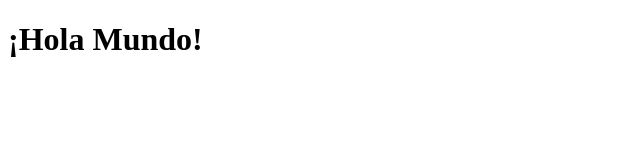
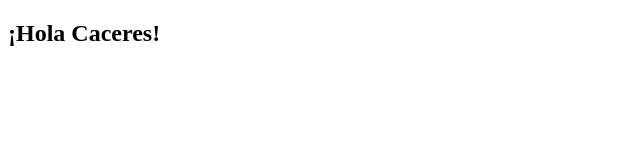
Before and after one commit to andresdmv/test, a plain HTML site: page index.html in a window 1280 px wide. Shown: the whole page, without its empty margins (0-640 px from the left). Drawn offline with Linux system fonts and the light colour scheme.

Commit message:
añado css

```diff
--- a/index.html
+++ b/index.html
@@ -5,8 +5,9 @@
     <meta name="viewport" content="width=device-width, initial-scale=1.0">
     <meta http-equiv="X-UA-Compatible" content="ie=edge">
     <title>Document</title>
+    <link rel="stylesheet" href="./css/estilos.css">
 </head>
 <body>
-    <h1>¡Hola Mundo!</h1>
+    <h2>¡Hola Caceres!</h2>
 </body>
 </html>
```
Also changed, not shown: css/estilos.css (added).
